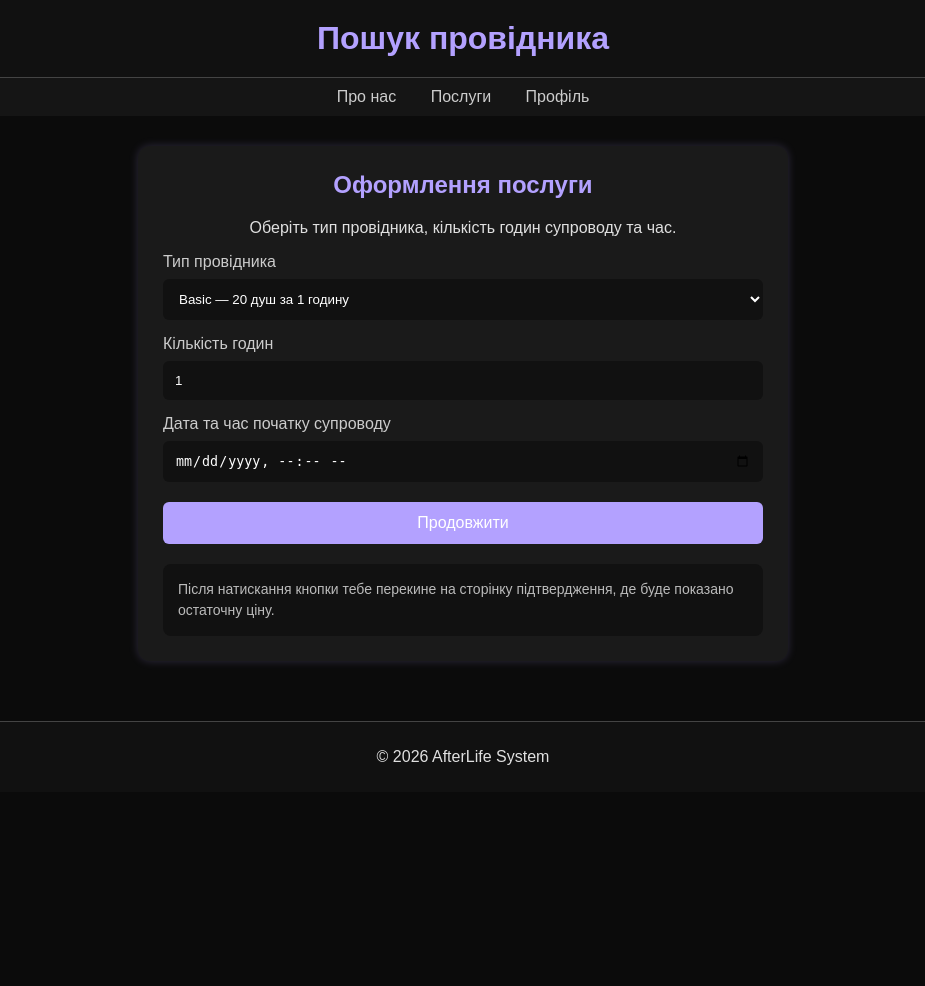
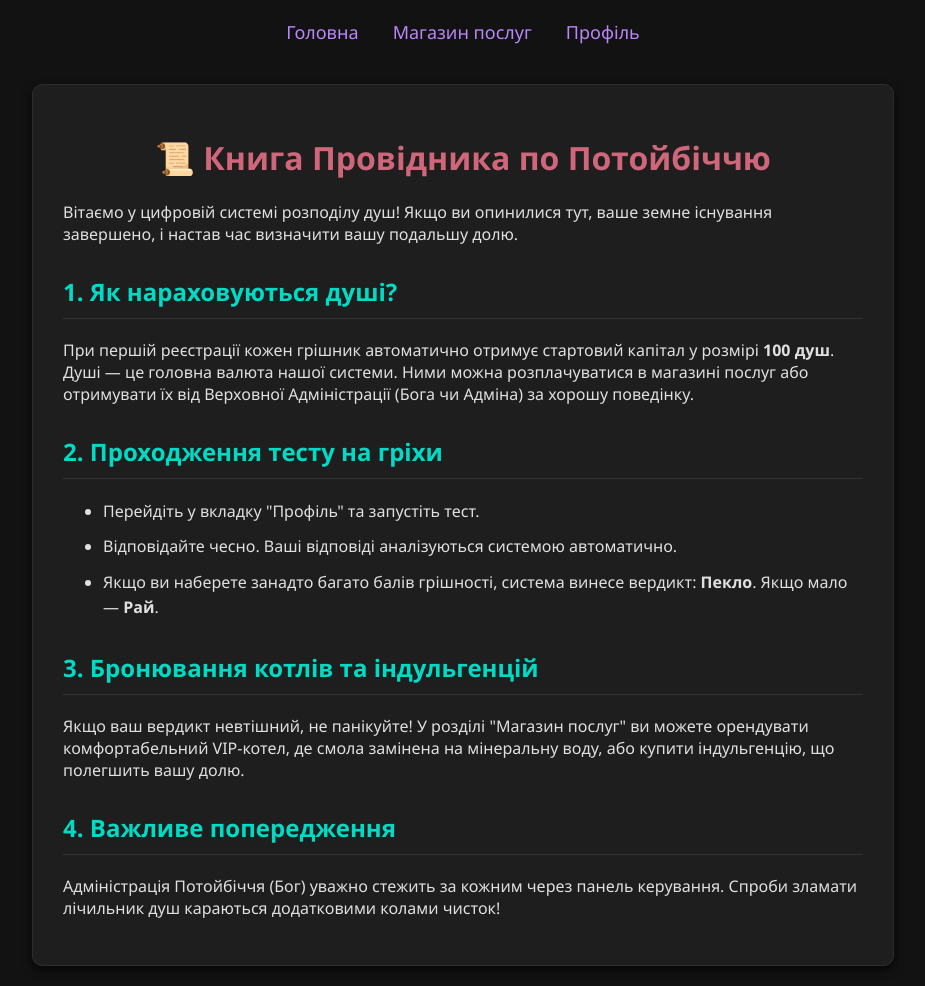
Before and after one commit to niaiku2006-ops/afterlife-system, a Flask app: page /guide in a window 1280 px wide. Shown: the whole page, without its empty margins (177-1102 px from the left). Before the commit the page ends 765 px from the top, so only its background shows below. Run offline with Flask 3, Linux system fonts and the light colour scheme.

Commit message:
Update guide.html

```diff
--- a/templates/guide.html
+++ b/templates/guide.html
@@ -3,163 +3,83 @@
 <head>
     <meta charset="UTF-8">
     <meta name="viewport" content="width=device-width, initial-scale=1.0">
-<title>Пошук провідника</title>
-
+    <title>Провідник Потойбіччя</title>
     <style>
-body{
-    margin:0;
-    font-family:Arial,sans-serif;
-    background:#0b0b0b;
-    color:#e0e0e0;
+        body {
+            font-family: 'Segoe UI', Tahoma, Geneva, Verdana, sans-serif;
+            background-color: #121212;
+            color: #e0e0e0;
+            margin: 0;
+            padding: 20px;
         }
-
-header{
-    background:#111;
-    padding:20px;
-    text-align:center;
-    border-bottom:1px solid #444;
+        .nav {
+            text-align: center;
+            margin-bottom: 40px;
         }
-
-h1{
-    margin:0;
-    color:#b3a1ff;
+        .nav a {
+            color: #bb86fc;
+            text-decoration: none;
+            margin: 0 15px;
+            font-size: 18px;
         }
-
-nav{
-    text-align:center;
-    padding:10px;
-    background:#151515;
+        .nav a:hover {
+            text-decoration: underline;
         }
-
-nav a{
-    color:#ccc;
-    margin:0 15px;
-    text-decoration:none;
+        .content {
+            max-width: 800px;
+            margin: 0 auto;
+            background-color: #1e1e1e;
+            padding: 30px;
+            border-radius: 10px;
+            box-shadow: 0 4px 10px rgba(0,0,0,0.7);
+            border: 1px solid #2d2d2d;
         }
-
-nav a:hover{
-    color:#b3a1ff;
+        h1 {
+            color: #cf6679;
+            text-align: center;
         }
-
-main{
-    padding:30px 20px;
+        h2 {
+            color: #03dac6;
+            border-bottom: 1px solid #333;
+            padding-bottom: 10px;
+            margin-top: 30px;
         }
-
-.box{
-    background:#1a1a1a;
-    max-width:600px;
-    margin:0 auto;
-    padding:25px;
-    border-radius:12px;
-    box-shadow:0 0 10px rgba(179,161,255,0.2);
+        ul {
+            line-height: 1.6;
         }
-
-h2{
-    margin-top:0;
-    color:#b3a1ff;
-    text-align:center;
-}
-
-p{
-    text-align:center;
-}
-
-label{
-    display:block;
-    margin-top:15px;
-    margin-bottom:8px;
-    color:#ccc;
-}
-
-select,
-input{
-    width:100%;
-    padding:12px;
-    border:none;
-    border-radius:6px;
-    background:#111;
-    color:white;
-    box-sizing:border-box;
-}
-
-button{
-    width:100%;
-    margin-top:20px;
-    padding:12px;
-    background:#b3a1ff;
-    border:none;
-    border-radius:6px;
-    color:white;
-    cursor:pointer;
-    font-size:16px;
-}
-
-button:hover{
-    background:#9a87ff;
-}
-
-.info{
-    margin-top:20px;
-    padding:15px;
-    background:#111;
-    border-radius:8px;
-    color:#bbb;
-    font-size:14px;
-    line-height:1.5;
-}
-
-footer{
-    text-align:center;
-    padding:10px;
-    background:#111;
-    border-top:1px solid #444;
-    margin-top:30px;
+        li {
+            margin-bottom: 10px;
         }
     </style>
 </head>
 <body>
 
-<header>
-    <h1>Пошук провідника</h1>
-</header>
+    <div class="nav">
+        <a href="/">Головна</a>
+        <a href="/services">Магазин послуг</a>
+        <a href="/profile">Профіль</a>
+    </div>
 
-<nav>
-    <a href="/">Про нас</a>
-    <a href="/services">Послуги</a>
-    <a href="/profile">Профіль</a>
-</nav>
+    <div class="content">
+        <h1>📜 Книга Провідника по Потойбіччю</h1>
+        <p>Вітаємо у цифровій системі розподілу душ! Якщо ви опинилися тут, ваше земне існування завершено, і настав час визначити вашу подальшу долю.</p>
 
-<main>
-    <div class="box">
-        <h2>Оформлення послуги</h2>
-        <p>Оберіть тип провідника, кількість годин супроводу та час.</p>
+        <h2>1. Як нараховуються душі?</h2>
+        <p>При першій реєстрації кожен грішник автоматично отримує стартовий капітал у розмірі <b>100 душ</b>. Душі — це головна валюта нашої системи. Ними можна розплачуватися в магазині послуг або отримувати їх від Верховної Адміністрації (Бога чи Адміна) за хорошу поведінку.</p>
 
-        <form method="POST">
-            <label for="guide_type">Тип провідника</label>
-            <select name="guide_type" id="guide_type" required>
-                <option value="basic">Basic — 20 душ за 1 годину</option>
-                <option value="premium">Premium — 40 душ за 1 годину</option>
-            </select>
+        <h2>2. Проходження тесту на гріхи</h2>
+        <ul>
+            <li>Перейдіть у вкладку "Профіль" та запустіть тест.</li>
+            <li>Відповідайте чесно. Ваші відповіді аналізуються системою автоматично.</li>
+            <li>Якщо ви наберете занадто багато балів грішності, система винесе вердикт: <b>Пекло</b>. Якщо мало — <b>Рай</b>.</li>
+        </ul>
 
-            <label for="hours">Кількість годин</label>
-            <input type="number" name="hours" id="hours" min="1" value="1" required>
+        <h2>3. Бронювання котлів та індульгенцій</h2>
+        <p>Якщо ваш вердикт невтішний, не панікуйте! У розділі "Магазин послуг" ви можете орендувати комфортабельний VIP-котел, де смола замінена на мінеральну воду, або купити індульгенцію, що полегшить вашу долю.</p>
 
-            <label for="booking_time">Дата та час початку супроводу</label>
-            <input type="datetime-local" name="booking_time" id="booking_time" required>
-
-            <button type="submit">Продовжити</button>
-        </form>
-
-        <div class="info">
-            Після натискання кнопки тебе перекине на сторінку підтвердження,
-            де буде показано остаточну ціну.
+        <h2>4. Важливе попередження</h2>
+        <p>Адміністрація Потойбіччя (Бог) уважно стежить за кожним через панель керування. Спроби зламати лічильник душ караються додатковими колами чисток!</p>
     </div>
-    </div>
-</main>
-
-<footer>
-    <p>© 2026 AfterLife System</p>
-</footer>
 
 </body>
 </html>
```
Lines whose indentation alone changed are shown as unchanged.
